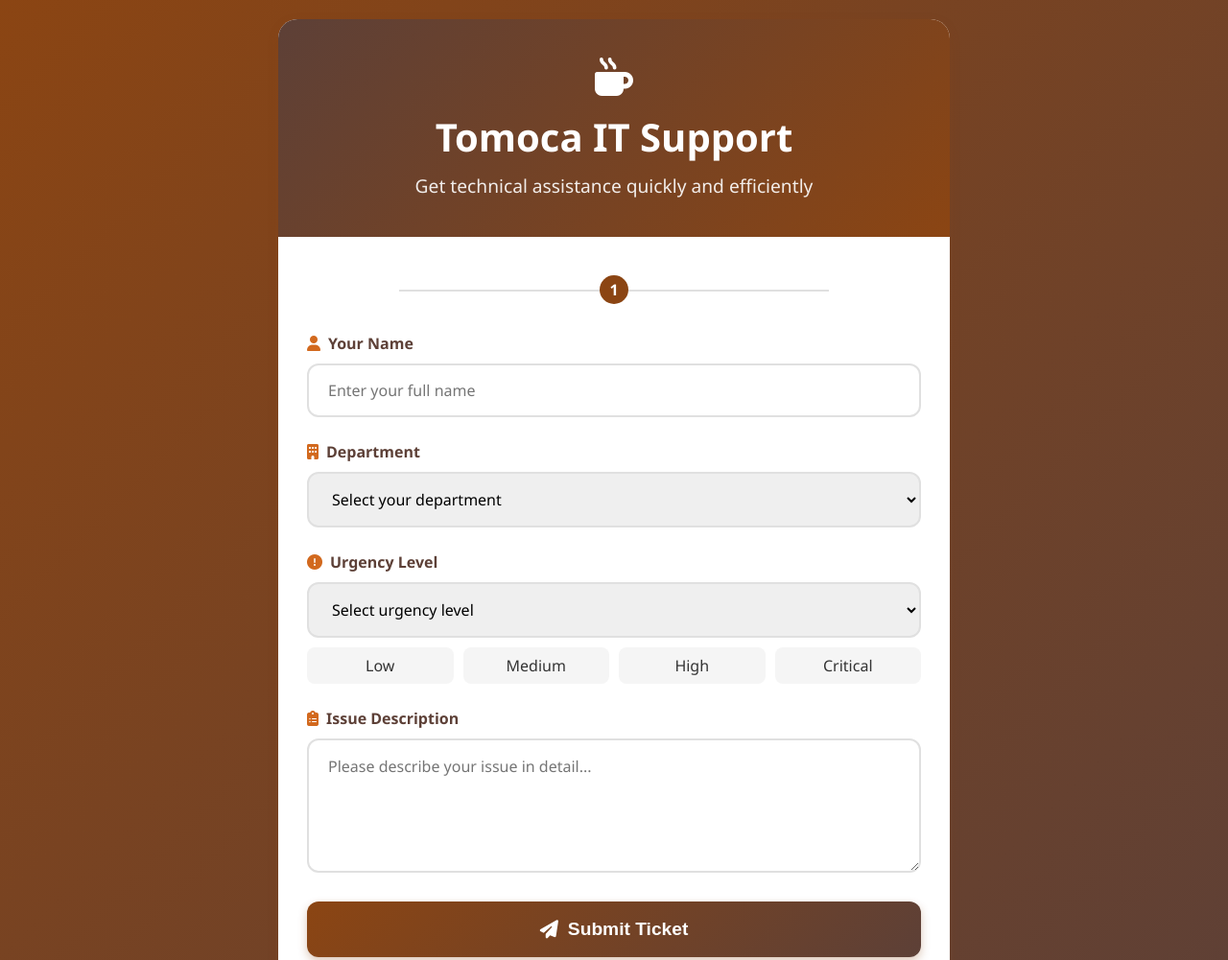
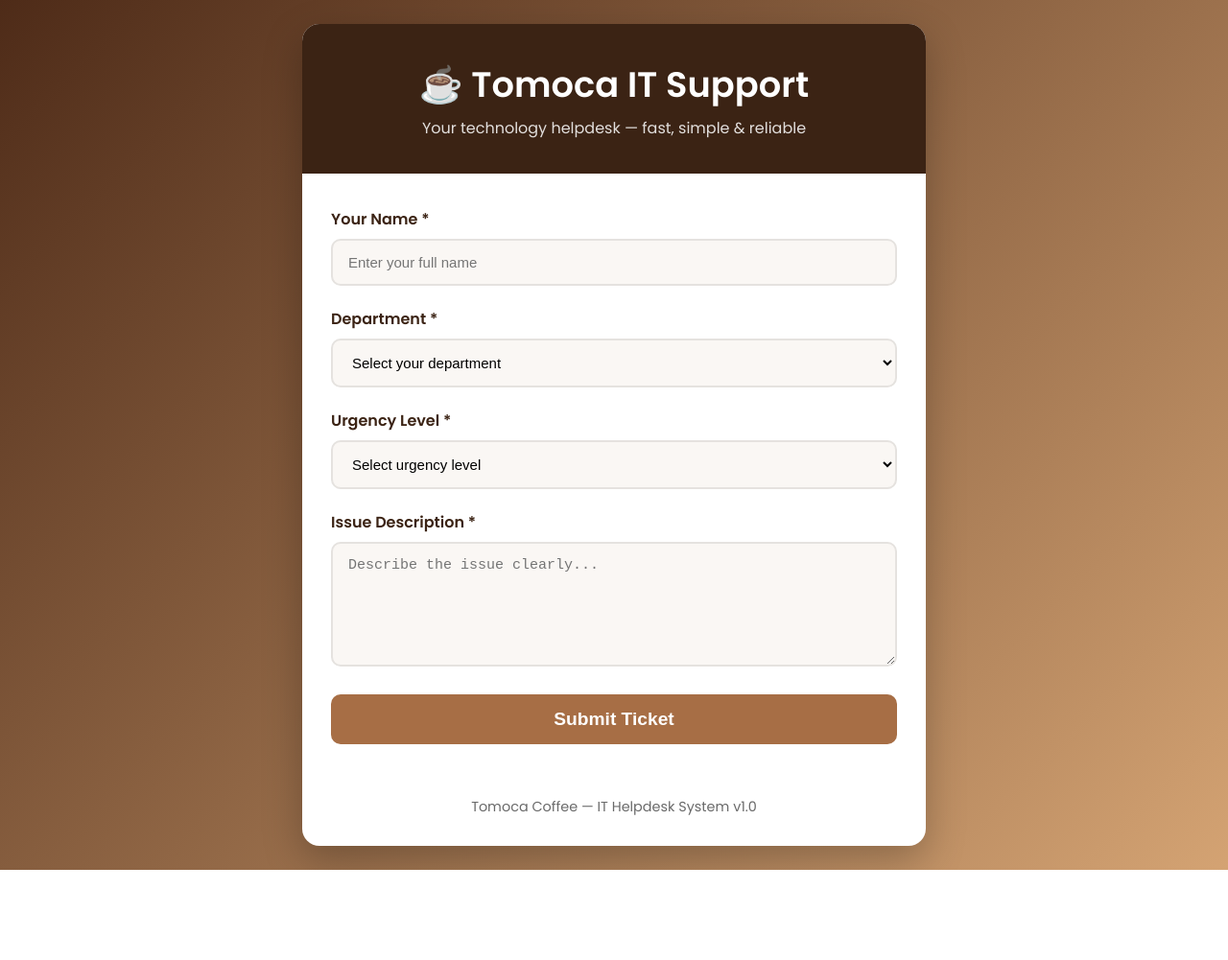
Before and after one commit to beka56777/tomoca-support, a website: page frontend/index.html in a window 1280 px wide. Shown: the top 1001 px of the page at 96% size. After the commit the page ends 907 px from the top, so only its background shows below. Drawn offline with Linux system fonts and the light colour scheme.

Commit message:
Update index.html

```diff
--- a/frontend/index.html
+++ b/frontend/index.html
@@ -4,105 +4,183 @@
     <meta charset="UTF-8">
     <meta name="viewport" content="width=device-width, initial-scale=1.0">
     <title>Tomoca IT Support</title>
-<link rel="stylesheet" href="https://cdnjs.cloudflare.com/ajax/libs/font-awesome/6.4.0/css/all.min.css">
+
+    <!-- Google Font -->
+    <link href="https://fonts.googleapis.com/css2?family=Poppins:wght@300;400;600&display=swap" rel="stylesheet">
+
     <style>
-    :root {
-        --primary: #8B4513;
-        --primary-dark: #5D4037;
-        --primary-light: #D2691E;
-        --text: #333;
-        --text-light: #666;
-        --white: #fff;
-        --success: #28a745;
-        --error: #dc3545;
-        --shadow: 0 4px 12px rgba(139,69,19,0.15);
-        --transition: all 0.3s ease;
+        * {
+            margin: 0;
+            padding: 0;
+            box-sizing: border-box;
         }
 
-    * { margin:0; padding:0; box-sizing:border-box; }
-    body { font-family: 'Segoe UI', Tahoma, Geneva, Verdana, sans-serif; background: linear-gradient(135deg, var(--primary), var(--primary-dark)); color: var(--text); min-height: 100vh; padding: 20px; }
+        body {
+            font-family: 'Poppins', sans-serif;
+            background: linear-gradient(135deg, #4e2b18, #d4a373);
+            min-height: 100vh;
+            display: flex;
+            justify-content: center;
+            padding: 25px;
+        }
 
-    .container { max-width: 700px; margin: 0 auto; background: var(--white); border-radius: 20px; box-shadow: var(--shadow); overflow: hidden; animation: fadeIn 0.8s ease-out; }
-    @keyframes fadeIn { from {opacity:0; transform:translateY(20px);} to {opacity:1; transform:translateY(0);} }
+        .container {
+            width: 100%;
+            max-width: 650px;
+            background: #fff;
+            border-radius: 18px;
+            padding-bottom: 30px;
+            box-shadow: 0 15px 40px rgba(0,0,0,0.25);
+            animation: fadeIn 0.6s ease-in-out;
+        }
 
-    .header { background: linear-gradient(135deg, var(--primary-dark), var(--primary)); color: var(--white); padding: 40px 30px; text-align: center; position: relative; }
-    .logo { display:flex; align-items:center; justify-content:center; margin-bottom:15px; }
-    .logo-icon { font-size:2.5rem; color:var(--white); }
-    .header h1 { font-size:2.5rem; margin-bottom:10px; font-weight:700; }
-    .header p { font-size:1.2rem; opacity:0.9; max-width:500px; margin:0 auto; }
+        @keyframes fadeIn {
+            from { opacity: 0; transform: translateY(20px); }
+            to { opacity: 1; transform: translateY(0); }
+        }
 
-    .form-container { padding:40px 30px; background: var(--white); }
-    .form-group { margin-bottom:25px; position: relative; }
-    label { display:flex; align-items:center; gap:8px; font-weight:600; color:var(--primary-dark); margin-bottom:10px; }
-    label i { color: var(--primary-light); }
-    .input-wrapper { position: relative; }
-    input, select, textarea { width:100%; padding:15px 20px; border:2px solid #e0e0e0; border-radius:12px; font-size:16px; transition: var(--transition); font-family:inherit; }
-    input:focus, select:focus, textarea:focus { outline:none; border-color:var(--primary); box-shadow:0 0 0 3px rgba(139,69,19,0.1); }
-    textarea { resize: vertical; min-height:140px; line-height:1.5; }
+        .header {
+            background: #3b2314;
+            padding: 35px 25px;
+            text-align: center;
+            color: white;
+            border-radius: 18px 18px 0 0;
+        }
 
-    .urgency-indicator { display:flex; gap:10px; margin-top:10px; }
-    .urgency-option { flex:1; text-align:center; padding:8px; border-radius:8px; background:#f5f5f5; cursor:pointer; transition: var(--transition); font-weight:500; }
-    .urgency-option:hover { background:#e0e0e0; }
-    .urgency-option.selected { background: var(--primary); color: white; }
+        .header h1 {
+            font-size: 2.3em;
+            font-weight: 600;
+        }
 
-    .submit-btn { background: linear-gradient(135deg, var(--primary), var(--primary-dark)); color: var(--white); padding:18px 30px; border:none; border-radius:12px; font-size:1.2rem; font-weight:600; cursor:pointer; width:100%; display:flex; align-items:center; justify-content:center; gap:10px; box-shadow:0 4px 10px rgba(139,69,19,0.3); transition: var(--transition); }
-    .submit-btn:hover { transform:translateY(-2px); box-shadow:0 6px 15px rgba(139,69,19,0.4); }
-    .submit-btn:active { transform:translateY(0); }
-    .submit-btn:disabled { background:#ccc; cursor:not-allowed; box-shadow:none; transform:none; }
+        .header p {
+            opacity: 0.85;
+            margin-top: 5px;
+        }
 
-    .loading { display:none; text-align:center; margin:20px 0; flex-direction: column; align-items: center; gap:15px; }
-    .spinner { border:4px solid rgba(139,69,19,0.2); border-top:4px solid var(--primary); border-radius:50%; width:50px; height:50px; animation: spin 1s linear infinite; }
-    @keyframes spin { 0%{transform:rotate(0deg);} 100%{transform:rotate(360deg);} }
+        .form-container {
+            padding: 35px 30px;
+        }
 
-    .response-message { display:none; margin-top:25px; padding:20px; border-radius:12px; text-align:center; font-weight:600; animation: slideIn 0.5s ease-out; }
-    @keyframes slideIn { from{opacity:0; transform:translateY(10px);} to{opacity:1; transform:translateY(0);} }
-    .success { background:#e8f5e9; color:var(--success); border:1px solid #c8e6c9; }
-    .error { background:#ffebee; color:var(--error); border:1px solid #ffcdd2; }
+        .form-group {
+            margin-bottom: 22px;
+        }
 
-    .ticket-id { display:inline-block; background:rgba(139,69,19,0.1); padding:8px 15px; border-radius:8px; margin:10px 0; font-family:monospace; font-size:1.1rem; color:var(--primary-dark); }
+        label {
+            font-weight: 600;
+            color: #3b2314;
+            margin-bottom: 8px;
+            display: block;
+        }
 
-    .footer { text-align:center; padding:25px; color:var(--text-light); font-size:0.9rem; border-top:1px solid #f0f0f0; background:#fafafa; }
+        input, select, textarea {
+            width: 100%;
+            padding: 14px 16px;
+            border: 2px solid #e5e2df;
+            border-radius: 10px;
+            font-size: 15px;
+            transition: 0.3s;
+            background: #faf7f4;
+        }
 
-    .step-indicator { display:flex; justify-content:center; margin-bottom:30px; position:relative; }
-    .step { width:30px; height:30px; border-radius:50%; background:#e0e0e0; display:flex; align-items:center; justify-content:center; font-weight:bold; color:var(--text-light); z-index:2; }
-    .step.active { background: var(--primary); color:white; }
-    .step-line { position:absolute; top:15px; left:15%; right:15%; height:2px; background:#e0e0e0; z-index:1; }
+        input:focus, select:focus, textarea:focus {
+            border-color: #a76e45;
+            background: #fff;
+            box-shadow: 0 0 6px rgba(167,110,69,0.4);
+            outline: none;
+        }
 
-    @media (max-width:600px){
-        .container { border-radius:15px; }
-        .header { padding:30px 20px; }
-        .header h1 { font-size:2rem; }
-        .form-container { padding:30px 20px; }
-        .urgency-indicator { flex-direction: column; }
+        textarea {
+            min-height: 130px;
+        }
+
+        .submit-btn {
+            width: 100%;
+            padding: 15px;
+            background: #a76e45;
+            color: white;
+            font-size: 1.2em;
+            font-weight: 600;
+            border: none;
+            border-radius: 10px;
+            cursor: pointer;
+            transition: 0.3s;
+        }
+
+        .submit-btn:hover {
+            background: #8c5934;
+            transform: translateY(-2px);
+        }
+
+        .submit-btn:disabled {
+            background: #b1a8a3;
+            cursor: not-allowed;
+        }
+
+        .loading {
+            display: none;
+            margin: 15px 0;
+            text-align: center;
+        }
+
+        .spinner {
+            width: 45px;
+            height: 45px;
+            border: 4px solid #eee;
+            border-top-color: #a76e45;
+            border-radius: 50%;
+            animation: spin 1s linear infinite;
+            margin: 0 auto 8px;
+        }
+
+        @keyframes spin {
+            to { transform: rotate(360deg); }
+        }
+
+        .response-message {
+            display: none;
+            padding: 15px;
+            text-align: center;
+            border-radius: 10px;
+            margin-top: 20px;
+            font-weight: 600;
+        }
+
+        .success {
+            background: #d7f5d7;
+            color: #247a24;
+        }
+
+        .error {
+            background: #fdd6d6;
+            color: #9f2b2b;
+        }
+
+        .footer {
+            text-align: center;
+            margin-top: 20px;
+            color: #6a6a6a;
+            font-size: 0.9em;
         }
     </style>
 </head>
+
 <body>
     <div class="container">
         <div class="header">
-        <div class="logo"><i class="fas fa-mug-hot logo-icon"></i></div>
-        <h1>Tomoca IT Support</h1>
-        <p>Get technical assistance quickly and efficiently</p>
+            <h1>☕ Tomoca IT Support</h1>
+            <p>Your technology helpdesk — fast, simple & reliable</p>
         </div>
 
         <div class="form-container">
-        <div class="step-indicator">
-            <div class="step-line"></div>
-            <div class="step active">1</div>
-        </div>
-
             <form id="supportForm">
                 <div class="form-group">
-                <label for="name"><i class="fas fa-user"></i> Your Name</label>
-                <div class="input-wrapper">
-                    <input type="text" id="name" name="name" required placeholder="Enter your full name">
-                </div>
+                    <label>Your Name *</label>
+                    <input type="text" id="name" required placeholder="Enter your full name">
                 </div>
 
                 <div class="form-group">
-                <label for="department"><i class="fas fa-building"></i> Department</label>
-                <div class="input-wrapper">
-                    <select id="department" name="department" required>
+                    <label>Department *</label>
+                    <select id="department" required>
                         <option value="">Select your department</option>
                         <option value="HR">Human Resources</option>
                         <option value="Finance">Finance</option>
@@ -114,116 +192,89 @@
                         <option value="Other">Other</option>
                     </select>
                 </div>
+
+                <div class="form-group">
+                    <label>Urgency Level *</label>
+                    <select id="urgency" required>
+                        <option value="">Select urgency level</option>
+                        <option value="Low">Low (Can wait a few days)</option>
+                        <option value="Medium">Medium (Need help today)</option>
+                        <option value="High">High (Affecting work)</option>
+                        <option value="Critical">Critical (System down!)</option>
+                    </select>
                 </div>
 
                 <div class="form-group">
-                <label for="urgency"><i class="fas fa-exclamation-circle"></i> Urgency Level</label>
-                <div class="input-wrapper">
-                    <select id="urgency" name="urgency" required>
-                        <option value="">Select urgency level</option>
-                        <option value="Low">Low - Can wait a few days</option>
-                        <option value="Medium">Medium - Need help today</option>
-                        <option value="High">High - Urgent, affecting work</option>
-                        <option value="Critical">Critical - System down!</option>
-                    </select>
-                </div>
-                <div class="urgency-indicator">
-                    <div class="urgency-option" data-value="Low">Low</div>
-                    <div class="urgency-option" data-value="Medium">Medium</div>
-                    <div class="urgency-option" data-value="High">High</div>
-                    <div class="urgency-option" data-value="Critical">Critical</div>
-                </div>
+                    <label>Issue Description *</label>
+                    <textarea id="issue" required placeholder="Describe the issue clearly..."></textarea>
                 </div>
 
-            <div class="form-group">
-                <label for="issue"><i class="fas fa-clipboard-list"></i> Issue Description</label>
-                <div class="input-wrapper">
-                    <textarea id="issue" name="issue" required placeholder="Please describe your issue in detail..."></textarea>
-                </div>
+                <button type="submit" class="submit-btn">Submit Ticket</button>
+
+                <div id="loading" class="loading">
+                    <div class="spinner"></div>
+                    <p>Submitting your ticket...</p>
                 </div>
 
-            <button type="submit" class="submit-btn" id="submitBtn">
-                <i class="fas fa-paper-plane"></i> Submit Ticket
-            </button>
-
-            <div class="loading" id="loading">
-                <div class="spinner"></div>
-                <p>Submitting your ticket to the IT team...</p>
-            </div>
-
-            <div class="response-message" id="responseMessage"></div>
+                <div id="responseMessage" class="response-message"></div>
             </form>
         </div>
 
         <div class="footer">
-        <p>Tomoca Coffee IT Department | Support System v2.0</p>
+            Tomoca Coffee — IT Helpdesk System v1.0
         </div>
     </div>
 
+    <!-- SAME JS YOU HAVE ALREADY → DO NOT CHANGE -->
     <script>
-document.getElementById('supportForm').addEventListener('submit', async function(e){
+        document.getElementById('supportForm').addEventListener('submit', async function(e) {
             e.preventDefault();
 
-    const submitBtn = document.getElementById('submitBtn');
-    const loading = document.getElementById('loading');
-    const responseMessage = document.getElementById('responseMessage');
+            const btn = document.querySelector(".submit-btn");
+            const loading = document.getElementById("loading");
+            const msg = document.getElementById("responseMessage");
 
-    const formData = {
-        name: document.getElementById('name').value.trim(),
-        department: document.getElementById('department').value,
-        urgency: document.getElementById('urgency').value,
-        issue: document.getElementById('issue').value.trim()
+            const data = {
+                name: name.value.trim(),
+                department: department.value,
+                urgency: urgency.value,
+                issue: issue.value.trim()
             };
 
-    submitBtn.disabled = true;
-    submitBtn.textContent = 'Submitting...';
-    loading.style.display = 'flex';
-    responseMessage.style.display = 'none';
+            btn.disabled = true;
+            btn.textContent = "Submitting...";
+            loading.style.display = "block";
+            msg.style.display = "none";
 
             try {
-        // ✅ Updated for Vercel serverless function
-        const response = await fetch('/AAPI/submit-ticket', {
-            method:'POST',
-            headers:{ 'Content-Type':'application/json' },
-            body: JSON.stringify(formData)
+                const response = await fetch("/api/submit-ticket", {
+                    method: "POST",
+                    headers: { "Content-Type": "application/json" },
+                    body: JSON.stringify(data)
                 });
 
-        const data = await response.json();
-        responseMessage.style.display = 'block';
+                const result = await response.json();
 
-        if(data.success){
-            responseMessage.className = 'response-message success';
-            responseMessage.innerHTML = `
-                ✅ <strong>Ticket Submitted Successfully!</strong><br>
-                <span class="ticket-id">Ticket ID: ${data.ticketId}</span><br>
-                <small>The IT team has been notified and will contact you shortly.</small>
-            `;
-            document.getElementById('supportForm').reset();
+                msg.style.display = "block";
+                if (result.success) {
+                    msg.className = "response-message success";
+                    msg.innerHTML = `✔ Ticket Submitted!<br><br>Your Ticket ID: <b>${result.ticketId}</b>`;
+                    e.target.reset();
                 } else {
-            responseMessage.className = 'response-message error';
-            responseMessage.textContent = `❌ ${data.message}`;
+                    msg.className = "response-message error";
+                    msg.textContent = result.message;
+                }
+            } catch {
+                msg.style.display = "block";
+                msg.className = "response-message error";
+                msg.textContent = "Network error — try again.";
             }
 
-    } catch(error){
-        console.error('Error:', error);
-        responseMessage.style.display='block';
-        responseMessage.className='response-message error';
-        responseMessage.textContent='❌ Network error. Please try again later.';
-    } finally {
-        submitBtn.disabled=false;
-        submitBtn.innerHTML='<i class="fas fa-paper-plane"></i> Submit Ticket';
-        loading.style.display='none';
-    }
-});
-
-// Urgency buttons functionality
-document.querySelectorAll('.urgency-option').forEach(option => {
-    option.addEventListener('click', () => {
-        document.getElementById('urgency').value = option.dataset.value;
-        document.querySelectorAll('.urgency-option').forEach(o => o.classList.remove('selected'));
-        option.classList.add('selected');
-    });
+            btn.disabled = false;
+            btn.textContent = "Submit Ticket";
+            loading.style.display = "none";
         });
     </script>
+
 </body>
 </html>
```
Lines whose indentation alone changed are shown as unchanged.
